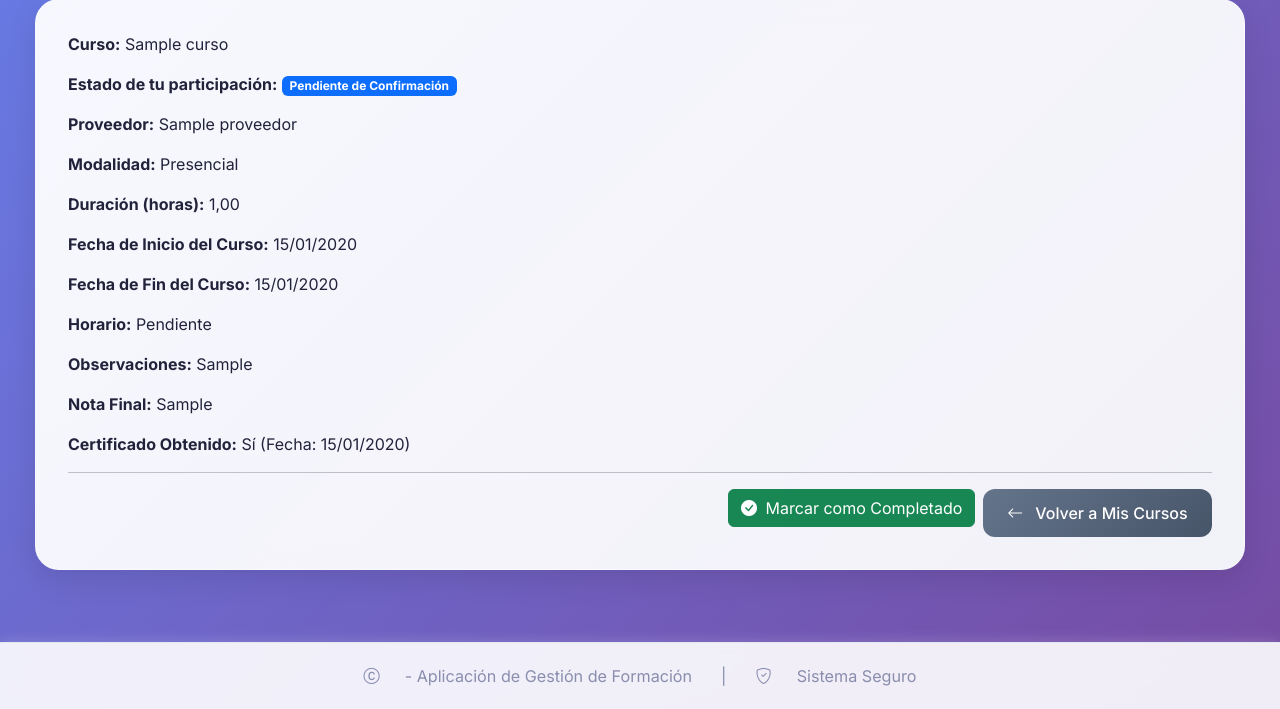
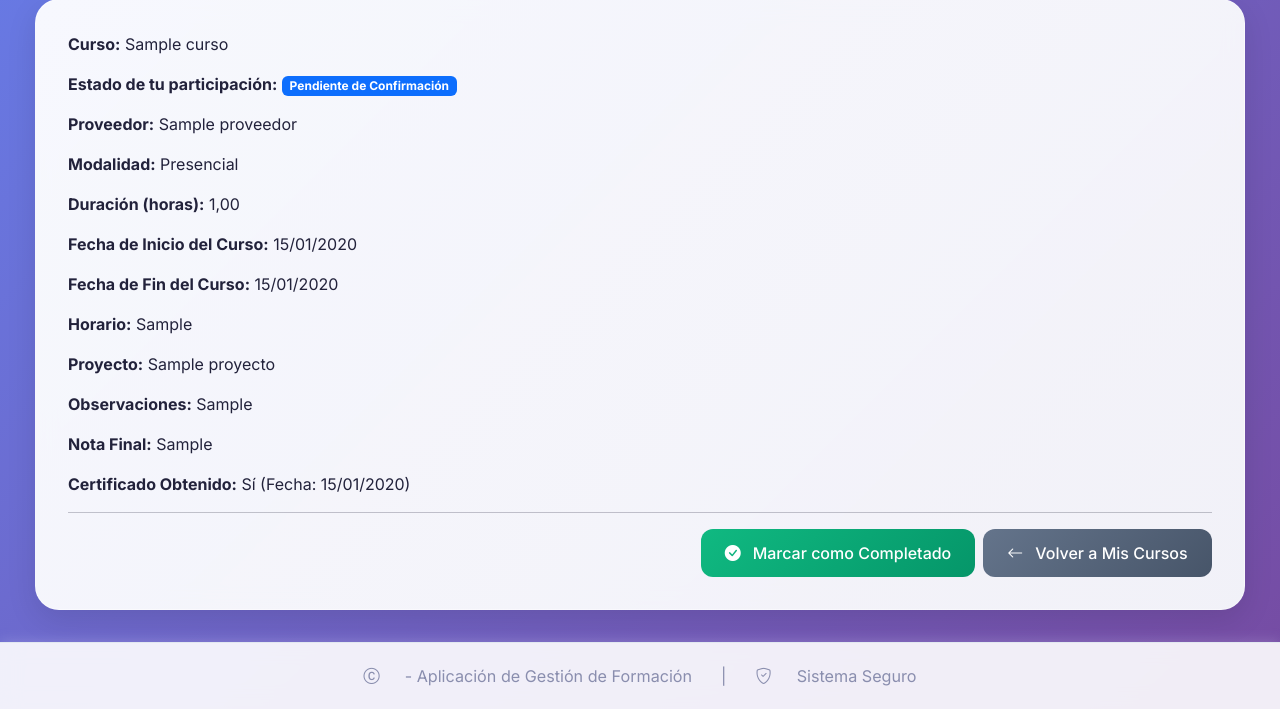
Before and after one commit to jmelian/GestionFormacion, a Django app: page /formacion/participacion/1/ in a window 1280 px wide. Shown: the part 226-935 px from the top of the page. Run offline with Django 5.2, Linux system fonts and the light colour scheme; a user stored in the database is signed in; tables that the repository leaves empty hold one stand-in row (values such as "Sample post"); parts of the project's set-up code (start-up, migrations or seed data) failed here and were passed over; some libraries are stand-ins or nearby versions.

```diff
--- a/formacion/models.py
+++ b/formacion/models.py
@@ -624,6 +624,15 @@ class Participacion(models.Model):
     def __str__(self):
         return f"{self.empleado.get_full_name()} - {self.curso.nombre} ({self.get_estado_display()})"
 
+    @property
+    def puede_ser_cancelada(self):
+        """
+        Determina si una participación puede ser cancelada.
+        La lógica está basada en la vista que proporcionaste.
+        """
+        estados_no_cancelables = ['completado', 'asistido', 'cancelado', 'rechazado']
+        return self.estado not in estados_no_cancelables and self.curso.fecha_fin and self.curso.fecha_fin >= date.today()
+
 
 class Titulacion(models.Model):
     empleado = models.ForeignKey(
@@ -768,7 +777,7 @@ class Preseleccion(models.Model):
         help_text="Empleado preseleccionado para el curso."
     )
     prioridad = models.IntegerField(
-        validators=[MinValueValidator(1), MaxValueValidator(5)],
+        validators=[MinValueValidator(1)],
         help_text="Orden de prioridad de la preselección."
     )
     observaciones = models.TextField(
--- a/formacion/static/css/util.css
+++ b/formacion/static/css/util.css
@@ -241,6 +241,29 @@
 .btn-secondary:hover {
     transform: translateY(-2px);
     box-shadow: 0 8px 20px rgba(100, 116, 139, 0.3);
+    color: white;
+}
+
+/* Estilo para el botón "Marcar como Completado" */
+.btn-complete {
+    background: linear-gradient(135deg, #10b981, #059669); /* Un gradiente de verde para el éxito */
+    border: none;
+    color: white;
+    padding: 0.75rem 1.5rem; /* Mismo padding que btn-secondary */
+    border-radius: 0.75rem; /* Mismo border-radius que btn-secondary */
+    font-weight: 500;
+    transition: all 0.3s ease;
+    display: inline-flex;
+    align-items: center;
+    gap: 0.5rem;
+    text-decoration: none;
+}
+
+/* Efecto hover para el botón de "Completado" */
+.btn-complete:hover {
+    background: linear-gradient(135deg, #059669, #047857);
+    transform: translateY(-2px);
+    box-shadow: 0 8px 20px rgba(16, 185, 129, 0.3);
     color: white;
 }
 
--- a/formacion/templates/formacion/detalle_participacion.html
+++ b/formacion/templates/formacion/detalle_participacion.html
@@ -37,8 +37,12 @@
             <strong>Fecha de Fin del Curso:</strong> {% if participacion.curso.fecha_fin %}{{ participacion.curso.fecha_fin|date:"d/m/Y" }}{% else %}Pendiente{% endif %}
         </div>
         <div class="mb-3">
-            <strong>Horario:</strong> {% if participacion.curso.Horario %}{{ participacion.curso.horario }}{% else %}Pendiente{% endif %}
+            <strong>Horario:</strong> {% if participacion.curso.horario %}{{ participacion.curso.horario }}{% else %}Pendiente{% endif %}
         </div>
+        <div class="mb-3">
+            <strong>Proyecto:</strong> {% if participacion.curso.proyecto %}{{ participacion.curso.proyecto }}{% else %}-{% endif %}
+        </div>
+
         <div class="mb-3">
             <strong>Observaciones:</strong> {% if participacion.curso.observaciones %}{{ participacion.curso.observaciones }}{% else %}Pendiente{% endif %}
         </div>
@@ -61,7 +65,7 @@
             {% if participacion.estado not in estados_finales_participacion %}
             <form action="{% url 'formacion:marcar_participacion_completada' participacion_id=participacion.id %}" method="post" style="display:inline;">
                 {% csrf_token %}
-                <button type="submit" class="btn btn-success">
+                <button type="submit" class="btn btn-complete">
                     <i class="bi bi-check-circle-fill me-1"></i> Marcar como Completado
                 </button>
             </form>
--- a/formacion/views.py
+++ b/formacion/views.py
@@ -175,47 +175,27 @@ def proximos_cursos(request):
     # Renderizamos la plantilla 'proximos_cursos.html', pasando la lista de cursos encontrados.
     return render(request, 'formacion/proximos_cursos.html', {'cursos': cursos})
 
+
 @login_required
 def mis_cursos(request):
     """
     Vista que muestra los cursos en los que un usuario autenticado está participando.
-    Calcula dinámicamente si el curso se puede cancelar.
-    """
-    # Registramos que un usuario ha accedido a esta vista.
+    """
     logger.info(f"El usuario '{request.user.username}' ha accedido a la vista de mis cursos.")
 
     try:
-        # La consulta original es muy buena. Filtra las participaciones del usuario actual
-        # que tienen un estado relevante y optimiza el acceso a la base de datos
-        # con select_related('curso'), lo que evita consultas adicionales.
-        participaciones_qs = Participacion.objects.filter(
+        participaciones = Participacion.objects.filter(
             empleado=request.user,
             estado__in=['aceptado', 'asistido', 'completado', 'pendiente', 'solicitado', 'confirmada']
-        ).select_related('curso').order_by('curso__fecha_inicio') # Añadimos un orden para mejor visualización
-
-        # Registramos el número de participaciones encontradas para fines de depuración.
-        logger.debug(f"Se encontraron {participaciones_qs.count()} participaciones para el usuario '{request.user.username}'.")
-
-        participaciones_with_flags = []
-        for p in participaciones_qs:
-            # Aquí es donde se determina si un curso se puede cancelar.
-            # La lógica es clara: el estado no debe ser final (completado, asistido, etc.)
-            # y la fecha de finalización del curso debe ser hoy o en el futuro.
-            p.can_cancel = (
-                p.estado not in ['completado', 'asistido', 'cancelado', 'rechazado'] and
-                p.curso.fecha_fin and p.curso.fecha_fin >= date.today()
-            )
-            participaciones_with_flags.append(p)
+        ).select_related('curso').order_by('curso__fecha_inicio')
+
+        logger.debug(f"Se encontraron {participaciones.count()} participaciones para el usuario '{request.user.username}'.")
 
     except Exception as e:
-        # Si ocurre un error durante la consulta o el procesamiento, lo registramos.
-        # Esto es vital para detectar y resolver problemas.
         logger.error(f"Error al obtener las participaciones para el usuario '{request.user.username}': {e}", exc_info=True)
-        participaciones_with_flags = [] # Aseguramos que la lista esté vacía para evitar errores de renderizado
-
-    # Renderizamos la plantilla con la lista de participaciones y el nuevo atributo `can_cancel`.
-    return render(request, 'formacion/mis_cursos.html', {'participaciones': participaciones_with_flags})
-
+        participaciones = []
+
+    return render(request, 'formacion/mis_cursos.html', {'participaciones': participaciones})
 
 @login_required
 @user_passes_test(es_coordinador, login_url='formacion:dashboard')
@@ -848,7 +828,7 @@ def gestionar_preselecciones_curso(request, curso_id):
                                 Notificacion.objects.create(usuario=coordinador, mensaje=f'La preselección de "{preseleccion.empleado.get_full_name()}" para el curso "{curso.nombre}" ha sido RECHAZADA.', tipo='info')
                             preseleccion.delete()
 
-                    messages.success(request, f'Preselección de "{preseleccion.empleado.get_full_name()}" eliminada de la lista.')
+                    #messages.success(request, f'Preselección de "{preseleccion.empleado.get_full_name()}" eliminada de la lista.')
 
             except Exception as e:
                 logger.error(f"Error durante la acción '{accion}' para la preselección ID '{preseleccion_id}': {e}", exc_info=True)
```
Also changed, not shown: formacion/templates/formacion/mis_cursos.html (+13 -37 lines).
